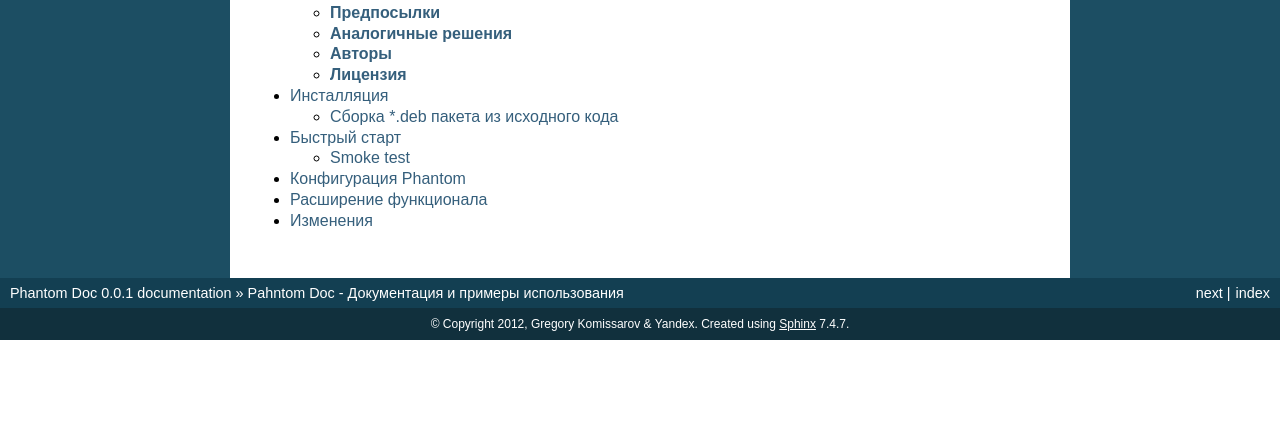
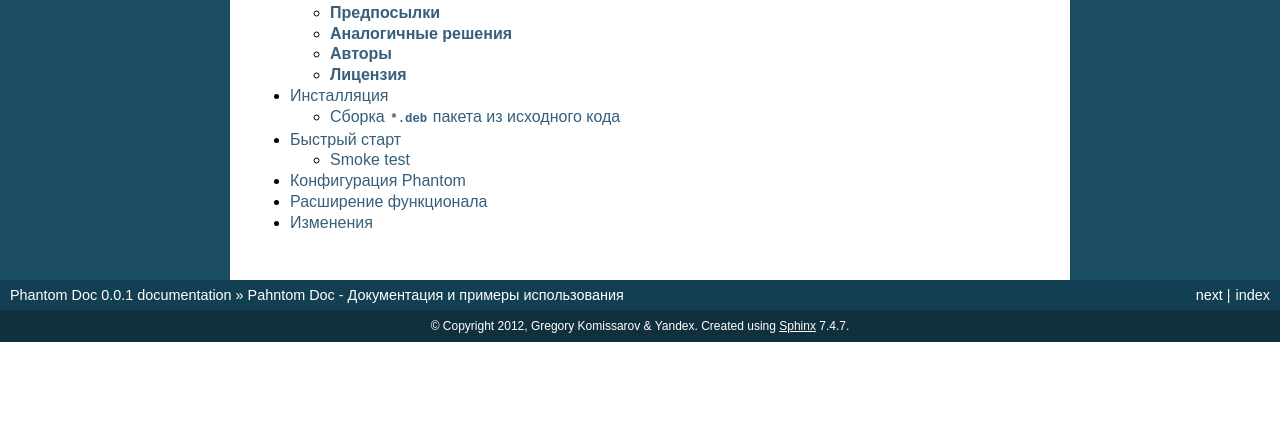
Before and after one commit to greggyNapalm/phantom_doc, a Sphinx documentation site: the page built from docs/index.rst, in a window 1280 px wide. Shown: the part 373-804 px from the top of the page. Built offline with Sphinx 7.4.7, drawn with Linux system fonts in a browser that asks for light colours.

Commit message:
sphinx syntax fix

```diff
--- a/docs/installation.rst
+++ b/docs/installation.rst
@@ -2,5 +2,5 @@
 Инсталляция
 ===========
 
-Сборка *.deb пакета из исходного кода
-=====================================
+Сборка ``*.deb`` пакета из исходного кода
+=========================================
```
